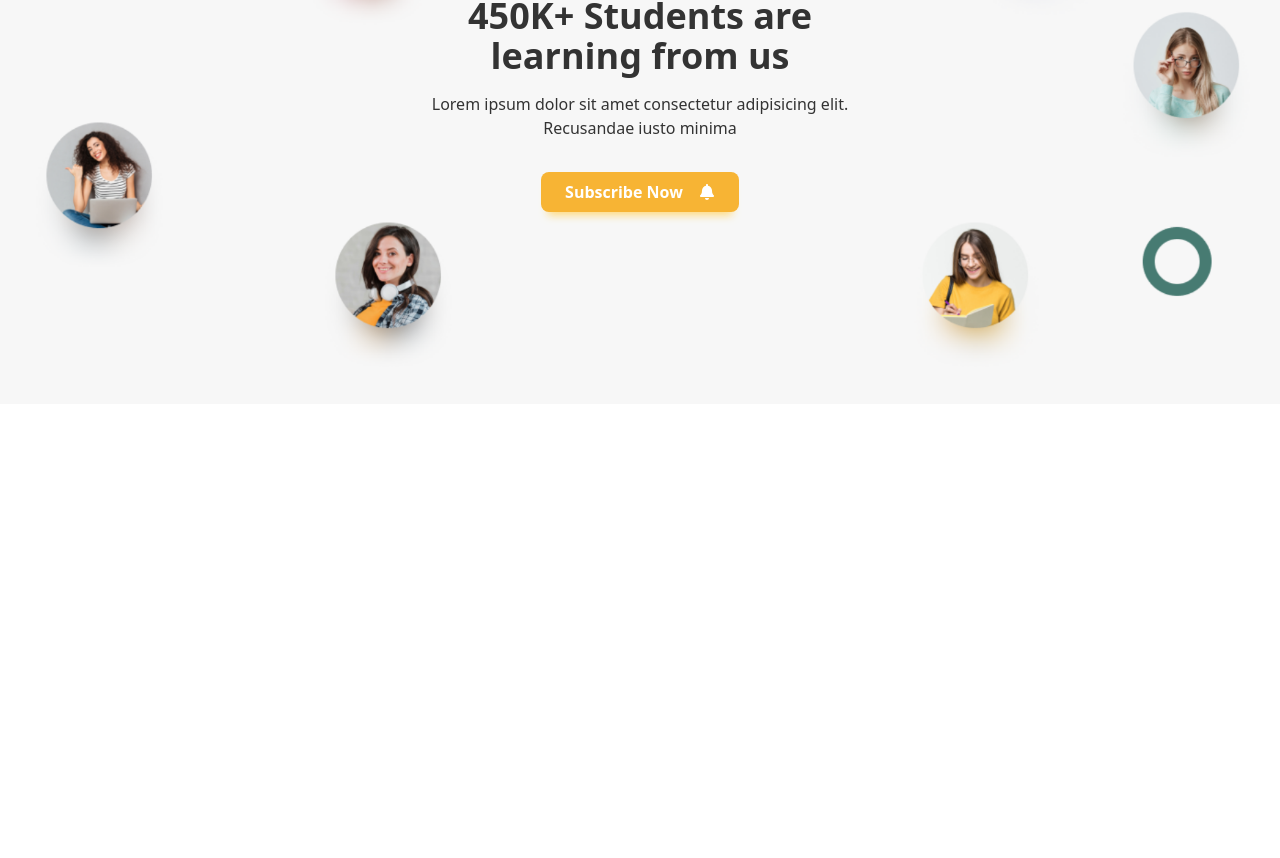
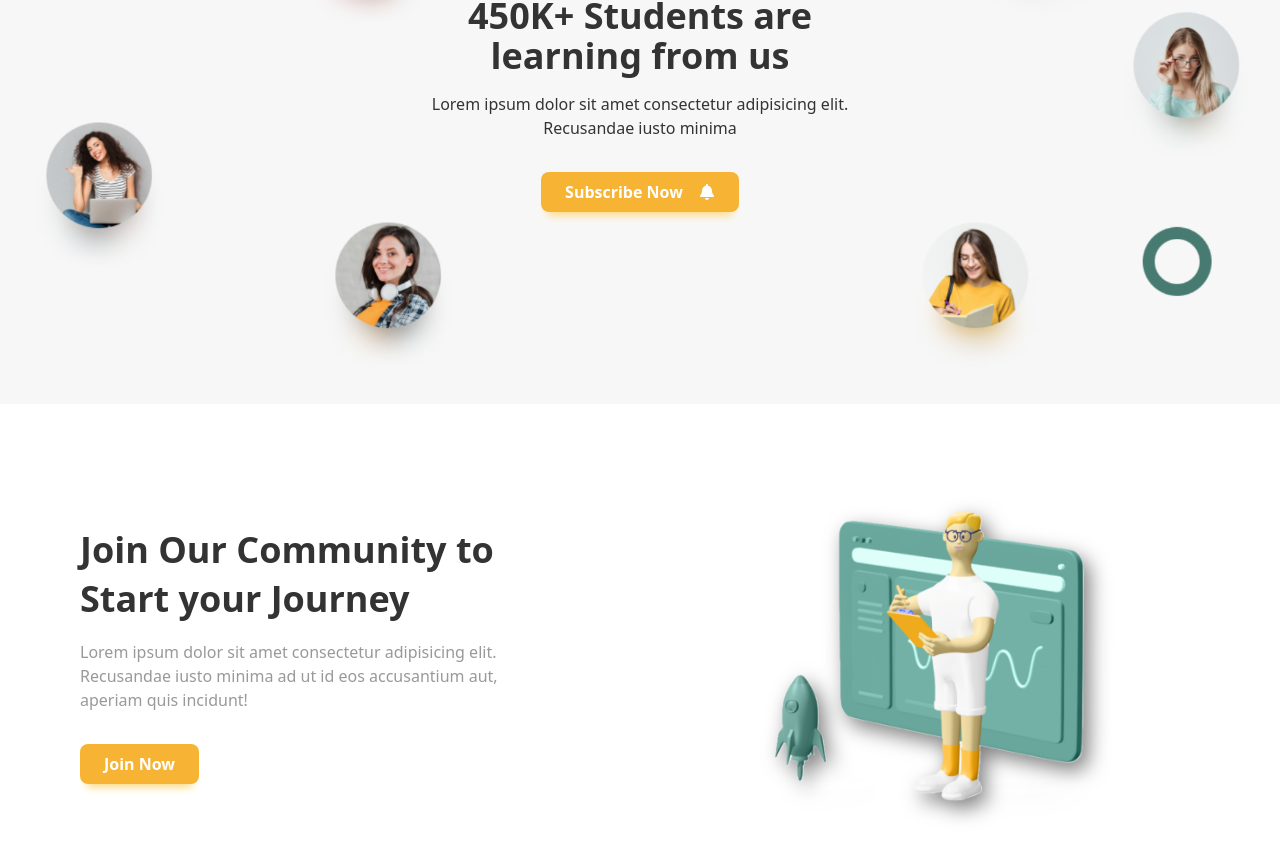
Before and after one commit to wacho91/E-learning, a React (Vite) app: page / in a window 1280 px wide. Shown: the part 1961-2819 px from the top of the page. Before the commit the page ends 2365 px from the top, so only its background shows below. Built offline with nearby package versions, Linux system fonts and the light colour scheme.

Commit message:
Join Community complete

```diff
--- a/src/App.jsx
+++ b/src/App.jsx
@@ -1,4 +1,5 @@
 import Banner from "./components/Banner/Banner"
+import Banner2 from "./components/Banner/Banner2"
 import Hero from "./components/Hero/Hero"
 import Services from "./components/Services/Services"
 import Subscribe from "./components/Subscribe/Subscribe"
@@ -12,6 +13,7 @@
       <Services />
       <Banner />
       <Subscribe />
+      <Banner2 />
     </main>
   )
 }
--- /dev/null
+++ b/src/components/Banner/Banner2.jsx
@@ -0,0 +1,49 @@
+
+import BannerPng from "../../assets/banner.png";
+import { motion } from "framer-motion";
+
+const Banner2 = () => {
+  return (
+    <section>
+      <div className="container py-14 md:py-24 grid grid-cols-1 md:grid-cols-2 gap-8 space-y-6 md:space-y-0">
+
+        {/* Banner Text */}
+        <motion.div
+          initial={{ opacity: 0, x: -50 }}
+          whileInView={{ opacity: 1, x: 0 }}
+          className="flex flex-col justify-center"
+        >
+          <div className="text-center md:text-left space-y-4 lg:max-w-[450px]">
+            <h1 className="text-4xl font-bold !leading-snug">
+              Join Our Community to Start your Journey
+            </h1>
+            <p className="text-dark2">
+              Lorem ipsum dolor sit amet consectetur adipisicing elit.
+              Recusandae iusto minima ad ut id eos accusantium aut, aperiam quis
+              incidunt!
+            </p>
+            <a
+              href="https://chat.whatsapp.com/FQSKgJ5f1eIAhlyF5sVym0"
+              className="primary-btn !mt-8"
+            >
+              Join Now
+            </a>
+          </div>
+        </motion.div>
+
+        {/* Banner Image */}
+        <div className="flex justify-center items-center">
+          <motion.img
+            initial={{ opacity: 0, x: 50 }}
+            whileInView={{ opacity: 1, x: 0 }}
+            src={BannerPng}
+            alt=""
+            className="w-[350px] md:max-w-[450px] object-cover drop-shadow"
+          />
+        </div>
+      </div>
+    </section>
+  )
+}
+
+export default Banner2
```
